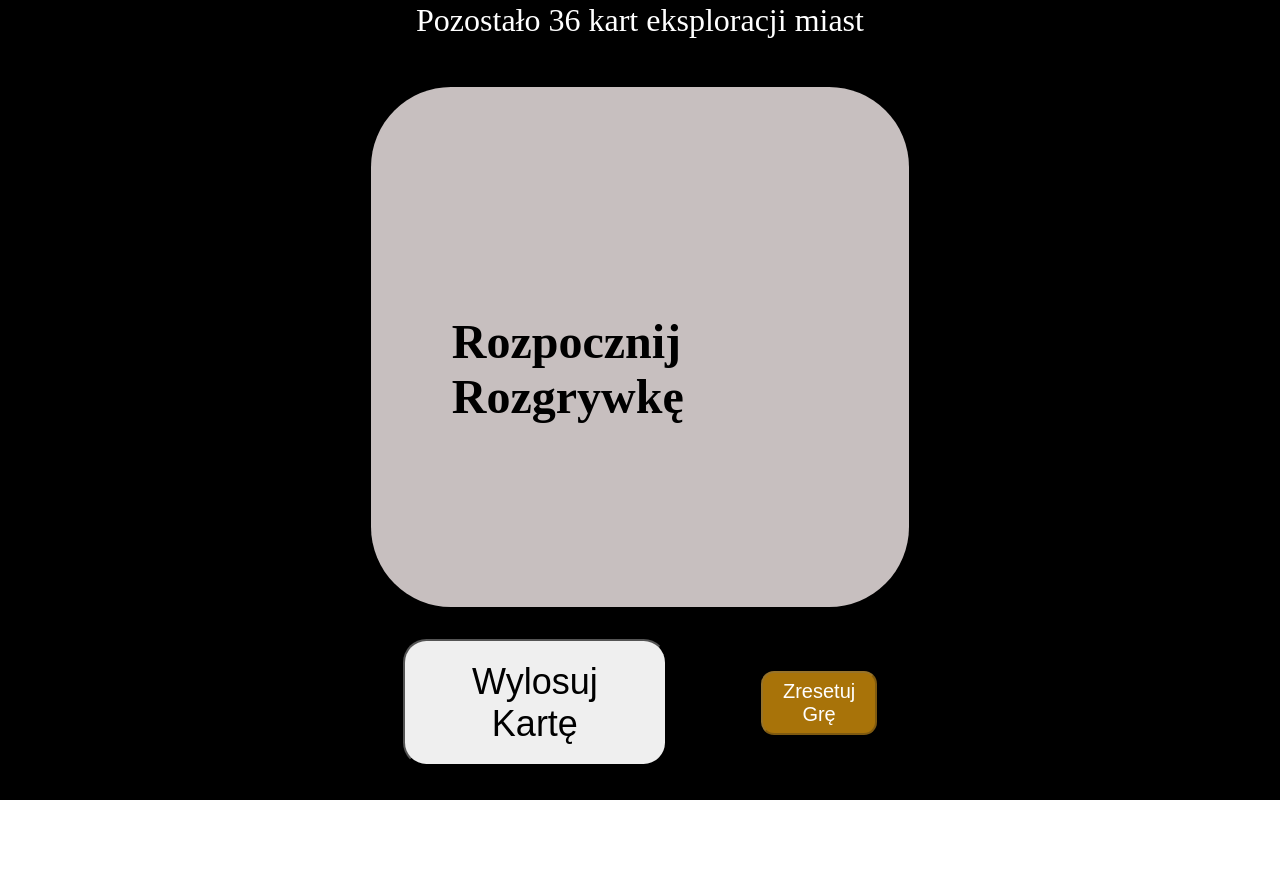
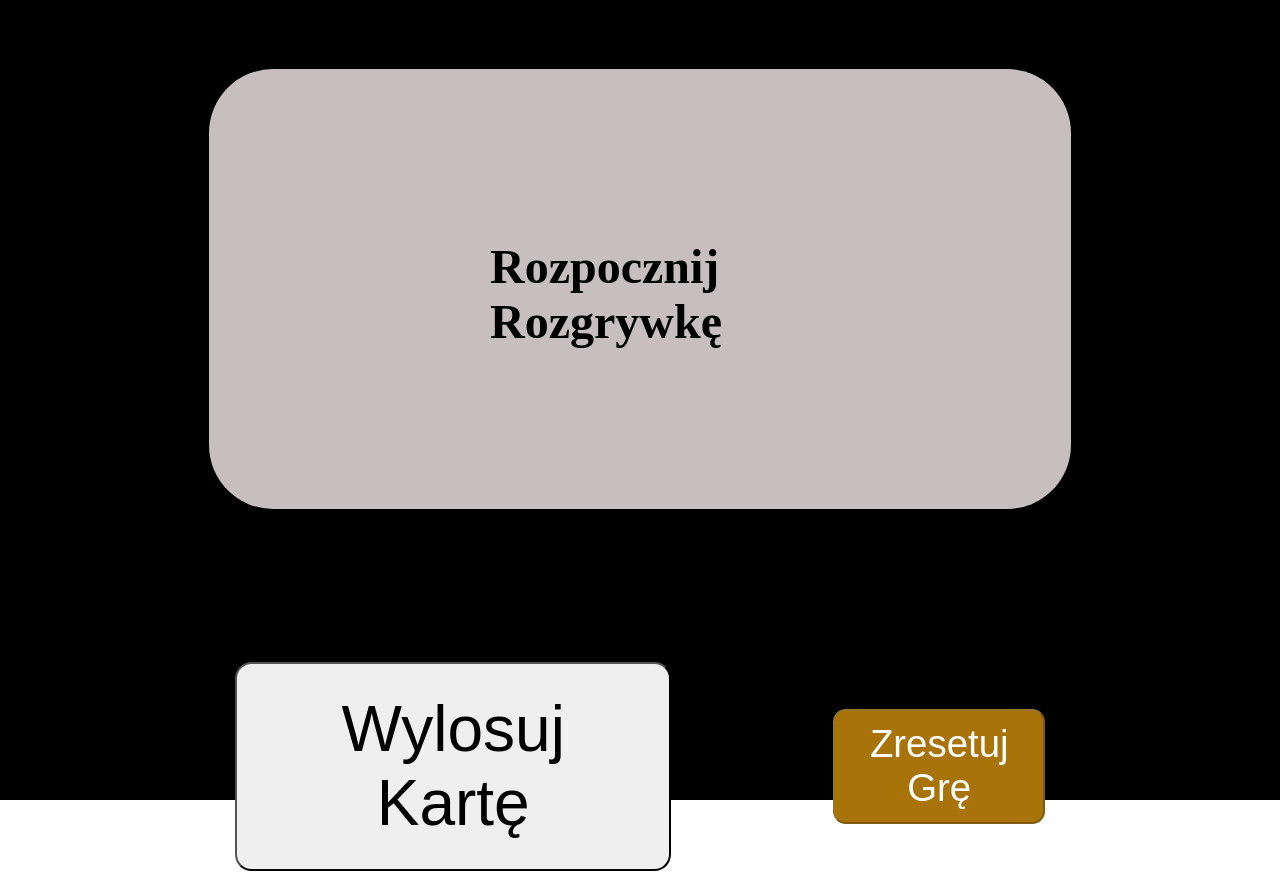
Before and after one commit to BunS16547/wiedzmin-karty, a React (Vite) app: page / in a window 1280 px wide. Before the commit the page ends 800 px from the top, so only its background shows below. Built offline with nearby package versions, Linux system fonts and the light colour scheme.

Commit message:
poprawki na tel

```diff
--- a/src/App.css
+++ b/src/App.css
@@ -15,29 +15,34 @@
     flex-direction: column;
     justify-content: center;
     align-items: center;
-    gap: 3em;
+    gap: 6vw;
 
-    padding: 2vh 5vw;
+    padding: 1vh 5vw 1vh;
+}
+
+main {
+    display: flex;
+    justify-content: center;
+    flex-direction: column;
+    gap: 10vw;
 }
 
 .absolute-text {
 
-    font-size: 2em;
+    font-size: 6vw;
     text-align: center;
-
-    z-index: 200;
     color: white;
 }
 
 .card-wrapper {
     width: 100%;
-    height: 65vh;
+    height: 55vh;
 
     display: flex;
     align-items: center;
     justify-content: center;
 
-    border-radius: 5em;
+    border-radius: 5vw;
 }
 
 .action-buttons {
@@ -45,22 +50,22 @@
     justify-content: center;
     align-items: center;
 
-    padding: 2em;
+    padding: 2vw;
     gap: 20%;
 }
 
 .roll-card {
-    padding: .55em 1.4em;
-    font-size: 2.25em;
-    border-radius: .65em;
+    padding: 2.2vw 5.6vw;
+    font-size: 5vw;
+    border-radius: 1.3vw;
 
     transition: all .15s ease-in;
 }
 
 .reset {
-    padding: .35em .8em;
-    font-size: 1.25em;
-    border-radius: .65em;
+    padding: .9vw 2vw;
+    font-size: 3vw;
+    border-radius: 1vw;
     background-color: #a87309;
     color: white;
 
@@ -77,7 +82,7 @@
     width: 100%;
     height: 100%;
 
-    border-radius: 5em;
+    border-radius: 5vw;
     background-color: #c7bfbf;
 
     display: grid;
@@ -87,7 +92,7 @@
 .card-image-wrapper {
     aspect-ratio: 1 / 1.5;
 
-    width: clamp(200px, 70%, 400px);
+    width: clamp(150px, 60%, 300px);
     border-radius: 3em;
 
     display: grid;
```
